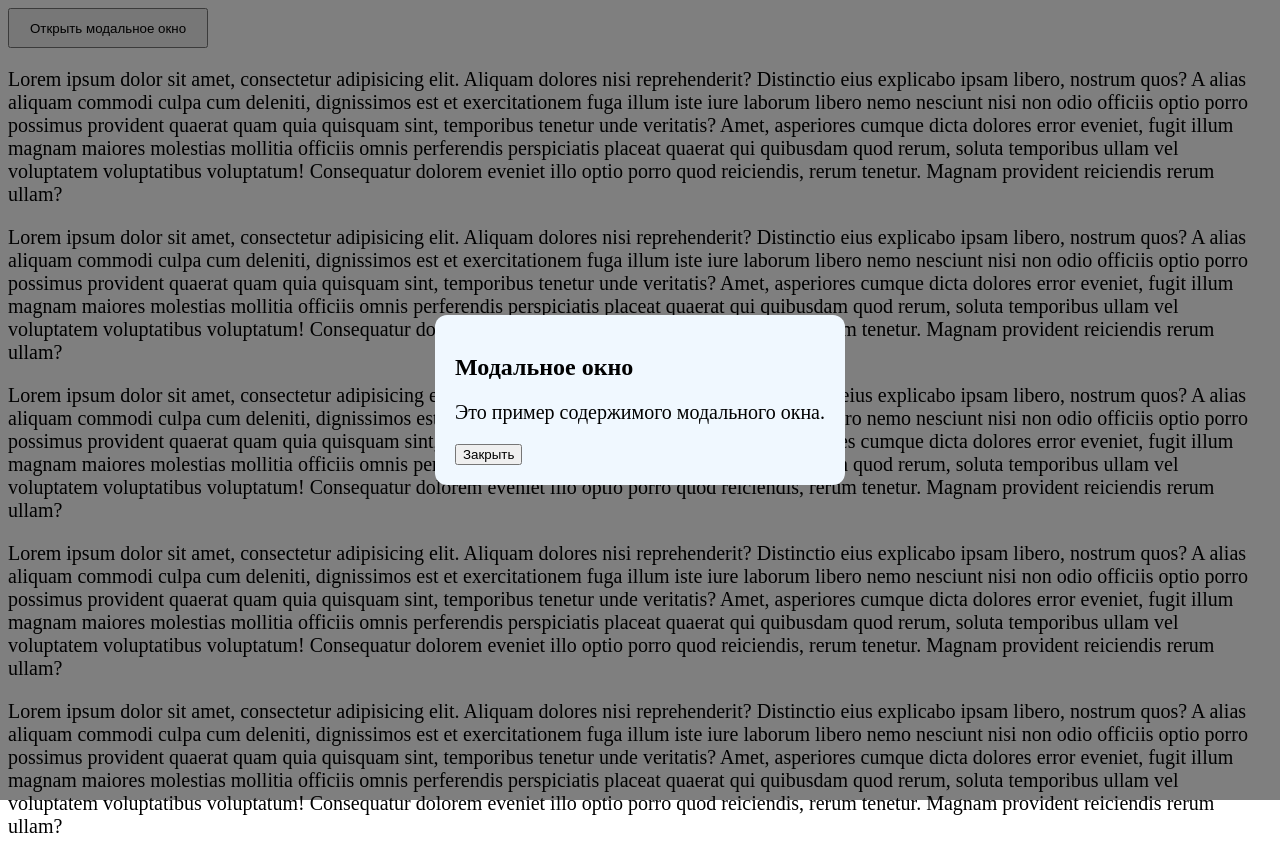
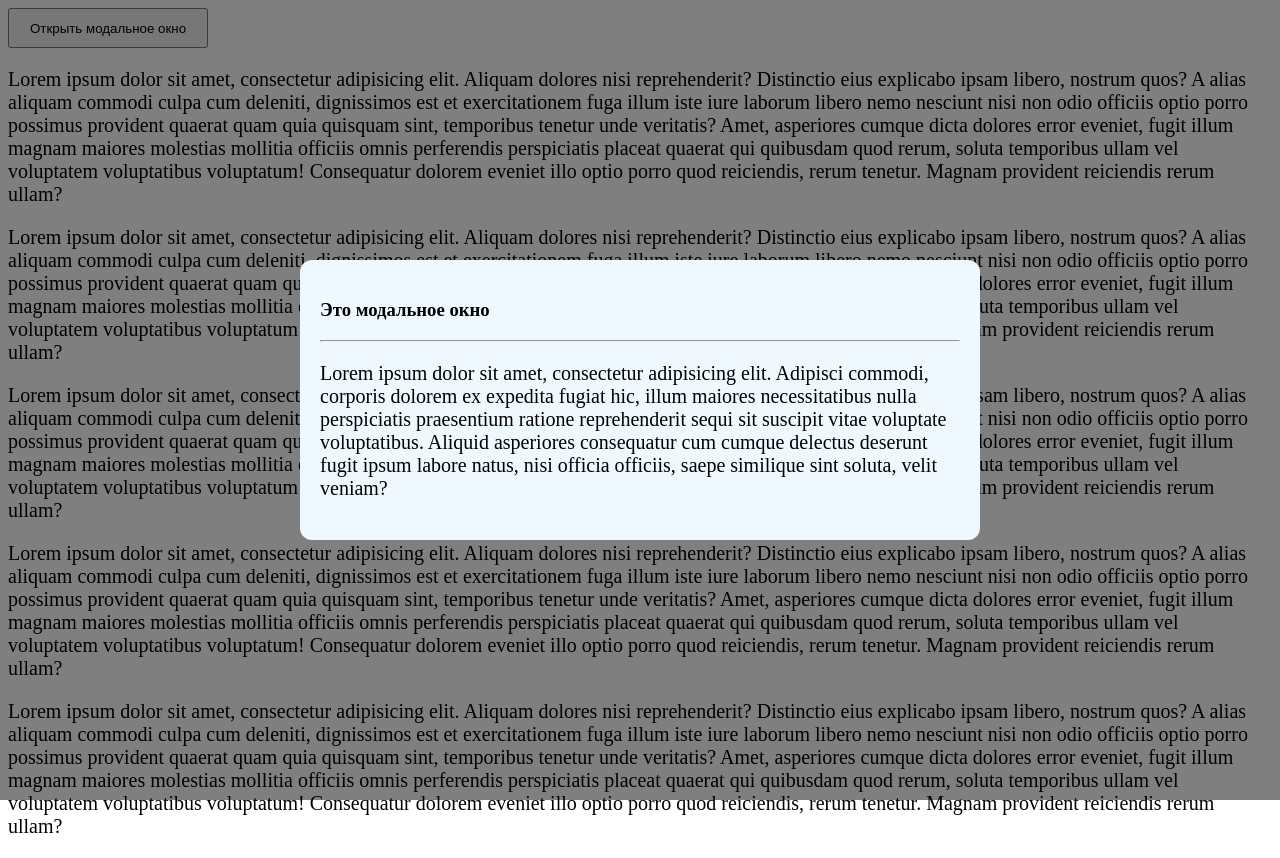
Before and after one commit to NikitaYatsko/react-ui-components, a React (Create React App) app: page / in a window 1280 px wide. Both pictures are taken after a click on the button "Открыть модальное окно". Built offline with nearby package versions, Linux system fonts and the light colour scheme.

Commit message:
Added posibility to reuse component

```diff
--- a/src/App.js
+++ b/src/App.js
@@ -57,7 +57,15 @@ function App() {
                     temporibus ullam vel voluptatem voluptatibus voluptatum! Consequatur dolorem eveniet illo optio
                     porro quod reiciendis, rerum tenetur. Magnam provident reiciendis rerum ullam?</p>
             </main>
-            <Modal active={modalActive} setActive={setModalActive}/>
+            <Modal active={modalActive} setActive={setModalActive}>
+                <h3>Это модальное окно</h3>
+                <hr/>
+                <p>Lorem ipsum dolor sit amet, consectetur adipisicing elit. Adipisci commodi, corporis dolorem ex
+                    expedita fugiat hic, illum maiores necessitatibus nulla perspiciatis praesentium ratione
+                    reprehenderit sequi sit suscipit vitae voluptate voluptatibus. Aliquid asperiores consequatur cum
+                    cumque delectus deserunt fugit ipsum labore natus, nisi officia officiis, saepe similique sint
+                    soluta, velit veniam?</p>
+            </Modal>
         </div>
     )
 }
--- a/src/components/Modal/Modal.jsx
+++ b/src/components/Modal/Modal.jsx
@@ -1,12 +1,10 @@
 import './modal-style.css'
 
-function Modal({active, setActive}) {
+function Modal({active, setActive, children}) {
     return (
         <div className={active ? 'modal active' : 'modal'} onClick={() => setActive(false)}>
             <div className={active ? 'modal-content active' : 'modal-content'} onClick={(e) => e.stopPropagation()}>
-                <h2>Модальное окно</h2>
-                <p>Это пример содержимого модального окна.</p>
-                <button onClick={() => setActive(false)}>Закрыть</button>
+                {children}
             </div>
         </div>
     );
--- a/src/components/Modal/modal-style.css
+++ b/src/components/Modal/modal-style.css
@@ -20,6 +20,7 @@
 
 
 .modal-content {
+    width: 50vw;
     padding: 20px;
     border-radius: 12px;
     background: aliceblue;
```
